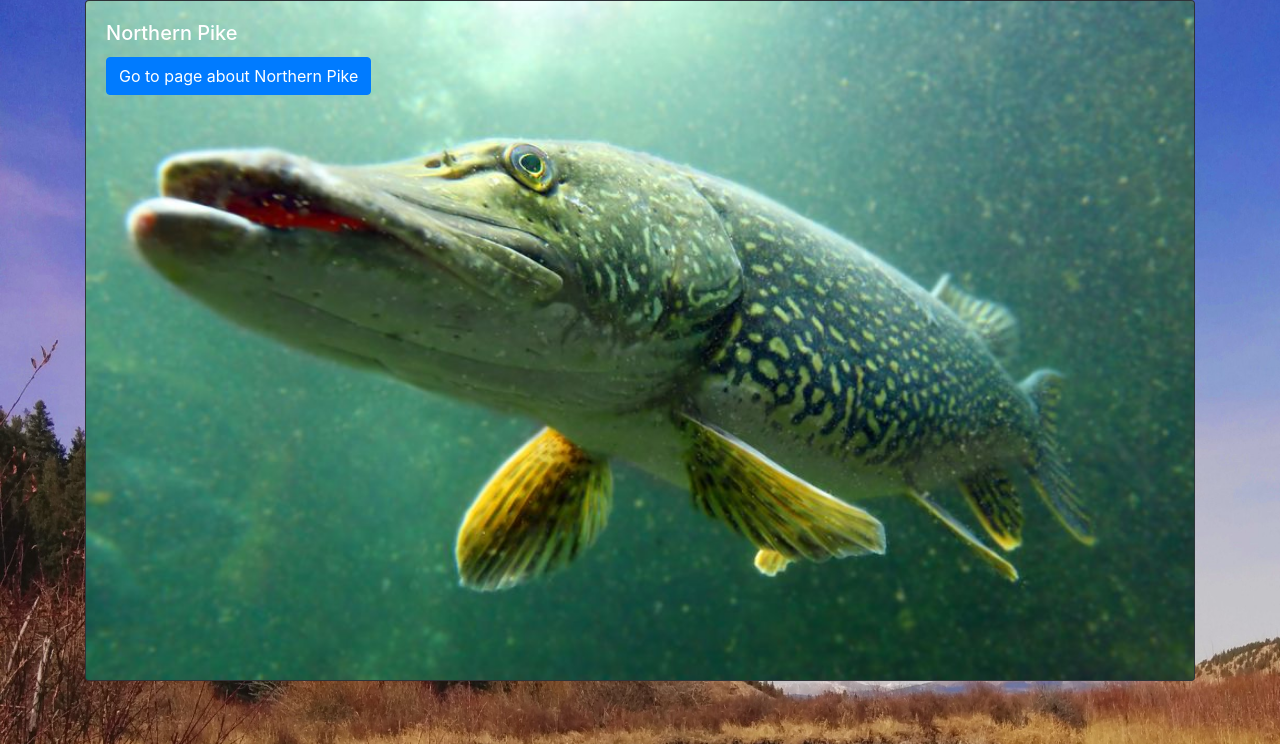
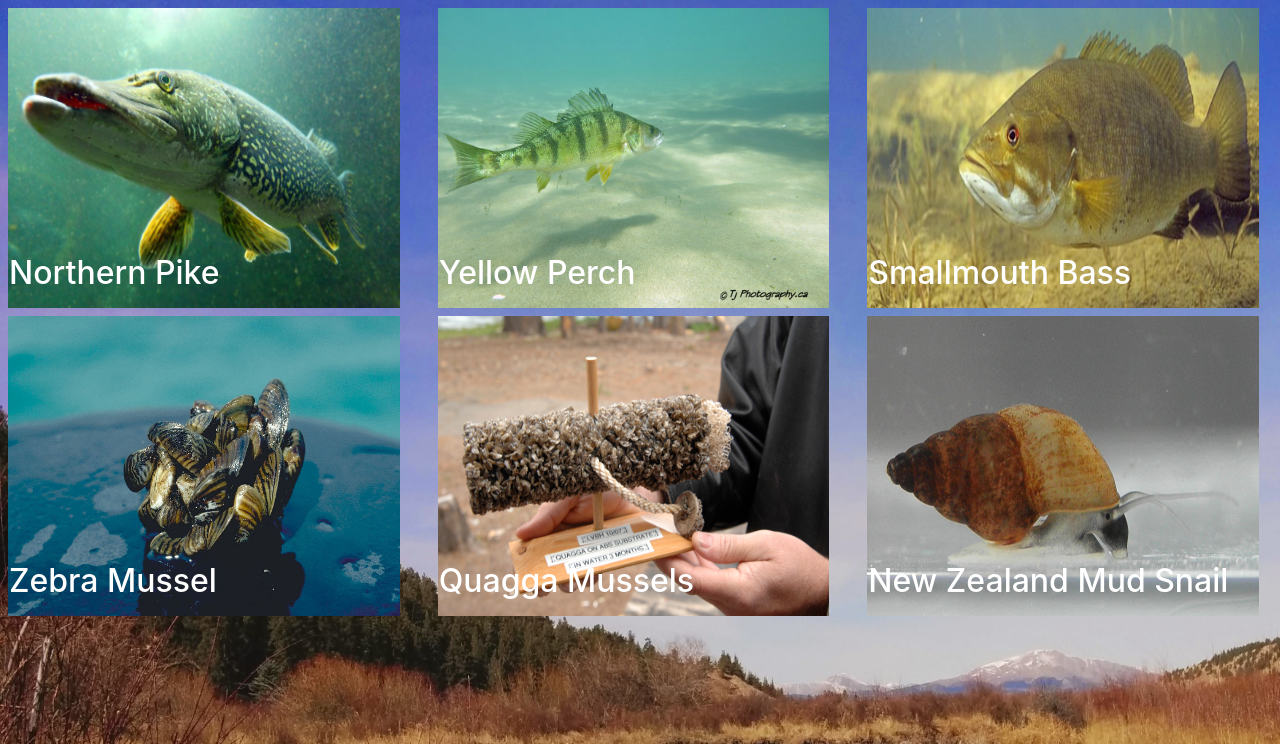
Before and after one commit to LincolnRychecky/Hack-CU, a PHP site: page /speciesList.html in a window 1280 px wide. Shown: the part 56-800 px from the top of the page. Run offline with PHP 8.4, Linux system fonts and the light colour scheme; some libraries are stand-ins or nearby versions.

Commit message:
Species Page updates

```diff
--- a/Hack CU/index.css
+++ b/Hack CU/index.css
@@ -7,16 +7,56 @@
   background-attachment: fixed;
 }
 
-/*cards
-.card {
-        margin: 0 auto;
-        float: none;
-        margin-bottom: 10px;
+.row {
+  display: flex;
+  flex-wrap: wrap;
+  padding: 0 4px;
 }
-*/
 
+/* Create four equal columns that sits next to each other */
+.column {
+  flex: 33%;
+  max-width: 33%;
+  padding: 0 4px;
+}
 
-.card-img-top {
-    height: 15rem;
-    object-fit: cover;
+.column img {
+  margin-top: 8px;
+  vertical-align: middle;
+  width: 100%;
 }
+
+/* Responsive layout - makes a two column-layout instead of four columns */
+@media screen and (max-width: 800px) {
+  .column {
+    flex: 50%;
+    max-width: 50%;
+  }
+}
+
+/* Responsive layout - makes the two columns stack on top of each other instead of next to each other */
+@media screen and (max-width: 600px) {
+  .column {
+    flex: 100%;
+    max-width: 100%;
+  }
+}
+
+/* Container holding the image and the text */
+.container {
+  position: relative;
+  text-align: center;
+  color: white;
+}
+
+/* Bottom left text */
+.bottom-left {
+  position: absolute;
+  bottom: 8px;
+  left: 16px;
+}
+
+.img-responsive {
+    width: auto;
+    height: 100px;
+}
--- a/Hack CU/speciesList.html
+++ b/Hack CU/speciesList.html
@@ -89,18 +89,73 @@
       </div>
     </nav>
 
-  <div class = "row">
+  <!-- <div class = "row"> -->
+    <!-- <div class="container">
+      <div class="card bg-dark text-white">
+
+        <a href="https://www.w3schools.com/html/html_images.asp"> <img class="card-img" src="northernpike.jpg" alt="Card image" > </a> -->
+        <!-- <img class="card-img" src="northernpike.jpg" alt="Card image"> -->
+        <!-- <div class="card-img-overlay">
+          <h5 class="card-title">Northern Pike</h5> -->
+          <!-- <a href="#" class="btn btn-primary">Go to page about Northern Pike</a> -->
+        <!-- </div>
+      </div>
+    </div> -->
+  <!-- </div> -->
+
+  <!-- <div class="container">
+    <div class= "row" >
+
+    <a href="https://www.w3schools.com/html/html_images.asp"> <img class="card-img" src="northernpike.jpg" alt="Card image" style="width:50%;"> </a>
+    <a href="https://www.w3schools.com/html/html_images.asp"> <img class="card-img" src="northernpike.jpg" alt="Card image" style="width:50%;" > </a>
+   </div>
+
+ </div> -->
+ <div class="row">
+  <div class="column">
     <div class="container">
-      <div class="card bg-dark text-white">
-        <img class="card-img" src="northernpike.jpg" alt="Card image">
-        <div class="card-img-overlay">
-          <h5 class="card-title">Northern Pike</h5>
-          <a href="#" class="btn btn-primary">Go to page about Northern Pike</a>
-        </div>
+      <a href="https://www.w3schools.com/html/html_images.asp"> <img src="northernpike.jpg" height="300"> </a>
+      <div class="bottom-left">
+        <h2> Northern Pike </h2>
+      </div>
+    </div>
+    <div class="container">
+      <a href="https://www.w3schools.com/html/html_images.asp"> <img src="ZebraMussel.jpg" height="300"> </a>
+      <div class="bottom-left">
+        <h2> Zebra Mussel </h2>
+      </div>
+    </div>
+  </div>
+  <div class="column">
+    <div class="container">
+      <a href="https://www.w3schools.com/html/html_images.asp"> <img src="YellowPerch.jpg" height="300"> </a>
+      <div class="bottom-left">
+        <h2> Yellow Perch </h2>
+      </div>
+    </div>
+    <div class="container">
+      <a href="https://www.w3schools.com/html/html_images.asp"> <img src="QuaggaMussels.jpg" height="300"> </a>
+      <div class="bottom-left">
+        <h2> Quagga Mussels </h2>
+      </div>
+    </div>
+  </div>
+  <div class="column">
+    <div class="container">
+      <a href="https://www.w3schools.com/html/html_images.asp"> <img src="SMB.png" height="300"> </a>
+      <div class="bottom-left">
+        <h2> Smallmouth Bass </h2>
+      </div>
+    </div>
+    <div class="container">
+      <a href="https://www.w3schools.com/html/html_images.asp"> <img src="NewZealandMudSnail.png" height="300"> </a>
+      <div class="bottom-left">
+        <h2> New Zealand Mud Snail </h2>
       </div>
     </div>
   </div>
 
+</div>
 
 
 
```
Also changed, not shown: Hack CU/NewZealandMudSnail.png (added), Hack CU/QuaggaMussels.jpg (added), Hack CU/SMB.png (added), Hack CU/YellowPerch.jpg (added), Hack CU/ZebraMussel.jpg (added), Hack CU/index.html (line endings or trailing spaces), 1 other file.
